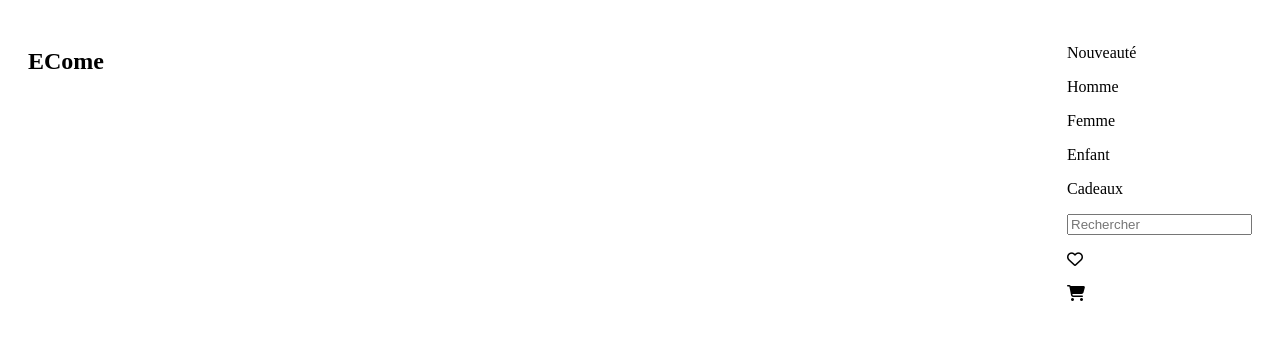
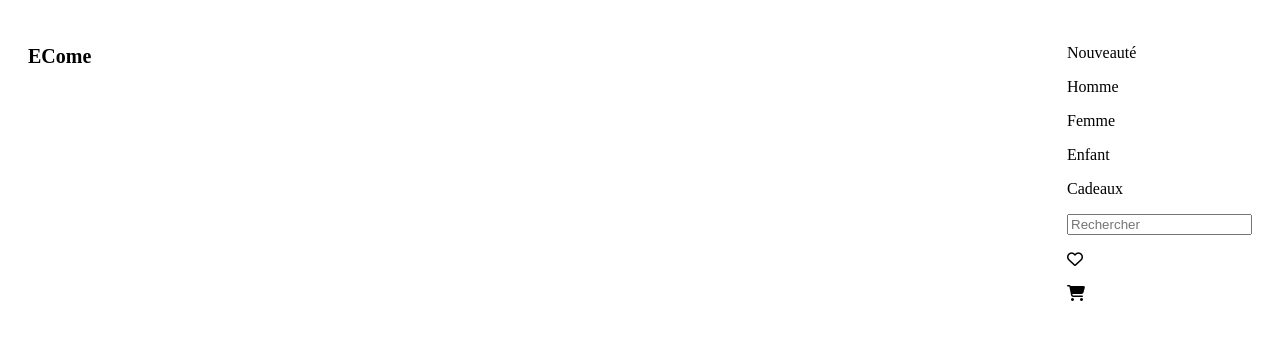
Before and after one commit to Chadrac-WAKOMYA/ECom, a plain HTML site: page index.html in a window 1280 px wide. Drawn offline with Linux system fonts and the light colour scheme.

Commit message:
la balise nav h1 finished

```diff
--- a/style.css
+++ b/style.css
@@ -17,5 +17,7 @@ nav  {
     top: 0;
 }
 
-
+nav h1 {
+    font-size: 20px;
+}
 /* Fin barre de navidation */
```
